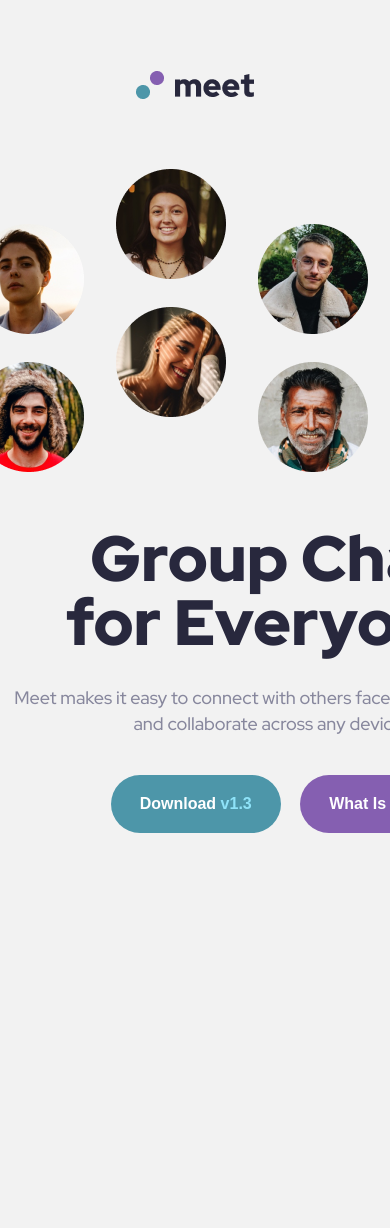
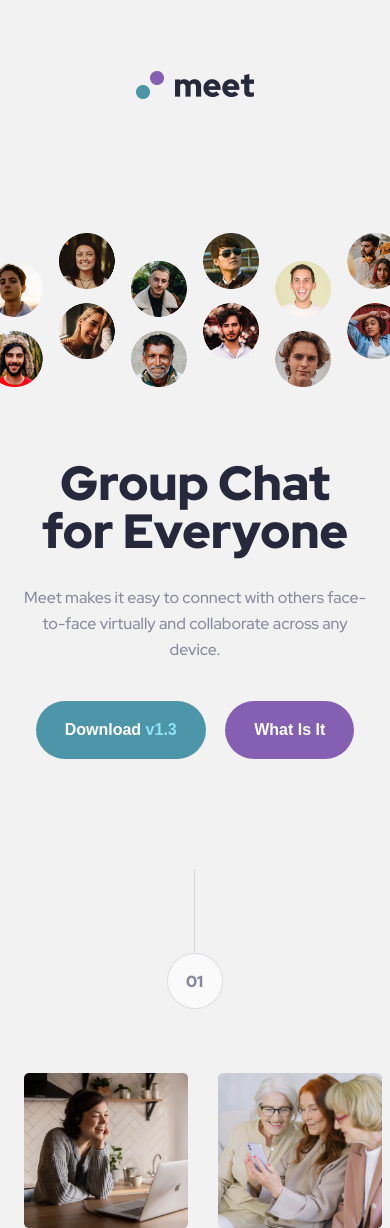
Before and after one commit to bulumkopapu/meet, a plain HTML site: page index.html in a window 390 px wide. Shown: the top 1228 px of the page. Before the commit the page ends 844 px from the top, so only its background shows below. Drawn offline with Linux system fonts and the light colour scheme.

Commit message:
v1.2 Meet Build In Progress

```diff
--- a/index.html
+++ b/index.html
@@ -8,6 +8,7 @@
     <title>Meet</title>
 </head>
 <body>
+    <!---------------- HEADER  ------------------>
     <header>
         <div class="container">
             <div class="header-logo">
@@ -15,6 +16,7 @@
             </div>
         </div>
     </header>
+    <!----------------- HERO  --------------------->
     <section class="hero">
         <div class="hero-background-image-1">
             <img src="media/hero.png" alt="">
@@ -39,8 +41,20 @@
                 </div>
             </div>
         </div>
-
     </section>
-
+    <!----------------- SMARTER MEETINGS SECTION  --------------------->
+    <section class="smarter-meetings-section">
+        <div class="container">
+            <div class="seperator">
+                <img src="media/oneSeperator.png" alt="">
+            </div>
+            <div class="image-cards">
+                <img src="media/card1.png" alt="">
+                <img src="media/card2.png" alt="">
+                <img src="media/card3.png" alt="">
+                <img src="media/card4.png" alt="">
+            </div>
+        </div>
+    </section>
 </body>
 </html>
--- a/style.css
+++ b/style.css
@@ -8,7 +8,7 @@
 .container {
     max-width: 1110px;
     margin: 0 auto;
-    padding: 0px 0px 0px 0px;
+    padding: 0px 24px 0px 24px;
 }
 
 html, body {
@@ -42,7 +42,9 @@ button {
     font-weight: 900;
     font-size: 16px;
     line-height: 26px;
+    cursor: pointer;
 }
+
 
 /* ---------------------- HEADER ------------------- */
 
@@ -51,6 +53,7 @@ button {
     display: flex;
     justify-content: center;
     align-items: center;
+    cursor: pointer;
 }
 
 /* ---------------------- HERO ------------------- */
@@ -70,7 +73,7 @@ button {
 
 .hero-text-box {
     margin-top: 55px;
-    width: 540px;
+    max-width: 540px;
     display: flex;
     flex-direction: column;
     align-items: center;
@@ -102,6 +105,14 @@ button {
     background-color: #855FB1;
 }
 
+.hero .hero-text-box #button-1:hover {
+    background-color: #71C0D4
+}
+
+.hero .hero-text-box #button-2:hover {
+    background-color: #B18BDD;
+}
+
 @media(max-width: 1110px) {
     .hero-background-image-1 img {
         display: none;
@@ -110,6 +121,84 @@ button {
     .hero-background-image-2 img {
         display: block;
         position: relative;
+        width: 100%;
+        margin-top: 64px;
+    }
+
+    .hero-text-box {
+        margin-top: 72px;
     }
 
 }
+
+@media(max-width: 768px) {
+    .hero .hero-text-box h1 {
+        font-size: 48px;
+        line-height: 48px;
+    }
+
+    .hero .hero-text-box p {
+        font-size: 16px;
+    }
+
+}
+
+@media(max-width: 375px) {
+    .hero .hero-text-box h1 {
+        font-size: 40px;
+        line-height: 44px;
+    }
+
+    .hero .hero-text-box .hero-buttons {
+        display: flex;
+        flex-direction: column;
+        align-items: center;
+        margin-top: 32px;
+    }
+
+    .hero .hero-text-box button {
+        margin-top: 16px;
+
+    }
+    .hero .hero-text-box #button-1 {
+        margin-right: 0;
+    }
+}
+
+/* ------- SMARTER MEETINGS SECTION  ------ */
+
+.smarter-meetings-section .seperator {
+    margin-top: 110px;
+    display: flex;
+    justify-content: center;
+}
+
+.smarter-meetings-section .image-cards img {
+    width: 100%;
+}
+
+.smarter-meetings-section .image-cards {
+    margin-top: 64px;
+    display: grid;
+    grid-template-columns: repeat(4, minmax(164px,1fr));
+    column-gap: 30px;
+    justify-items: center;
+}
+
+@media(max-width: 1110px) {
+
+}
+
+@media(max-width: 768px) {
+    .seperator {
+        margin-top: 80px;
+    }
+
+}
+
+@media(max-width: 375px) {
+    .seperator {
+        margin-top: 64px;
+    }
+
+}
```
Also changed, not shown: media/card1.png (added), media/card2.png (added), media/card3.png (added), media/card4.png (added), media/oneSeperator.png (added).
